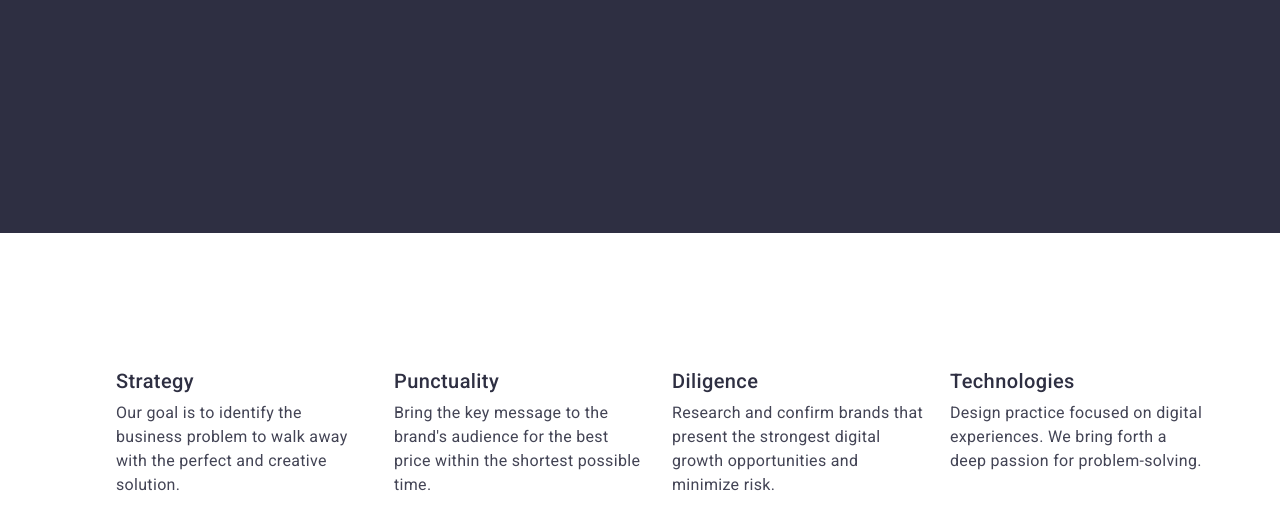
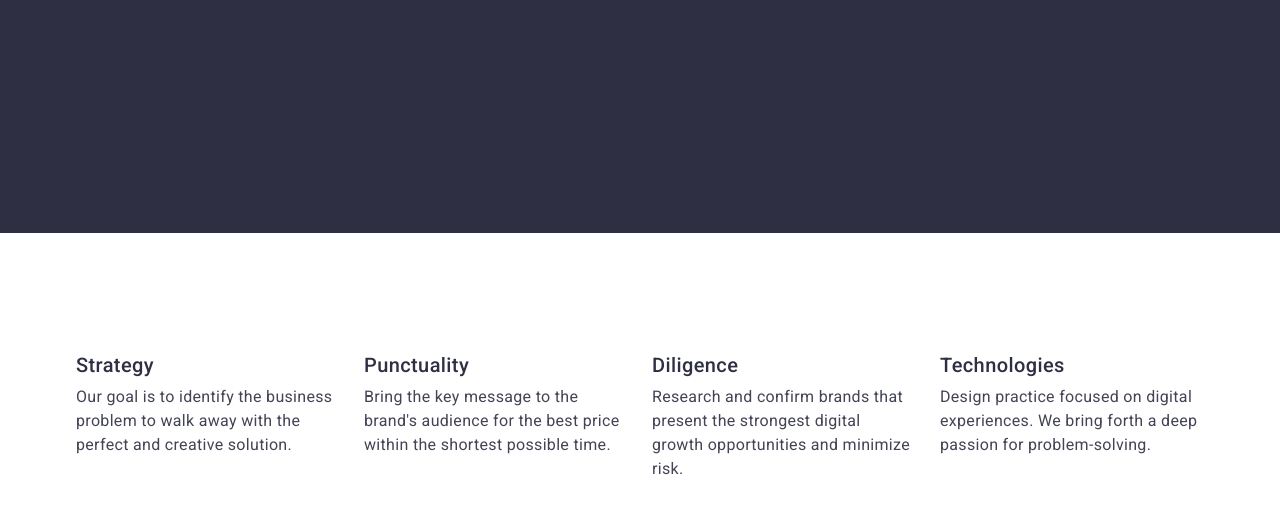
Before and after one commit to PHOTOVT/goit-markup-hw-03, a plain HTML site: page index.html in a window 1280 px wide. Shown: the part 472-1002 px from the top of the page. Drawn offline with nearby package versions, Linux system fonts and the light colour scheme.

Commit message:
THE 2ND SECTION WAS CORRECTED

```diff
--- a/css/styles.css
+++ b/css/styles.css
@@ -171,13 +171,20 @@ img {
 .advantages-list {
     display: flex;
     flex-shrink: 0;
-    gap: 24px;
+    padding: 0;
+    margin: 0;
+    /* gap: 24px; */
 }
 
 .advantages-list-item {
     width: calc((100% - 72px) / 4);
     flex-direction: column;
     align-items: flex-start;
+    margin-right: 24px;
+}
+
+.advantages-list-item:last-child {
+    margin-right: 0;
 }
 
 .third-title {
@@ -239,7 +246,6 @@ img {
     background-color: var(--color-white);
     border-radius: 0px 0px 4px 4px;
     box-shadow: 0px 2px 1px 0px rgba(46, 47, 66, 0.08), 0px 1px 1px 0px rgba(46, 47, 66, 0.16), 0px 1px 6px 0px rgba(46, 47, 66, 0.08);
-
 }
 
 .member-description {
@@ -262,7 +268,6 @@ img {
     border: 1px solid var(--color--cornflower);
     width: calc((100% - 48px) / 3);
     display: flex;
-    /* width: 360px; */
     height: 420px;
     padding-bottom: 0px;
     flex-direction: column;
```
